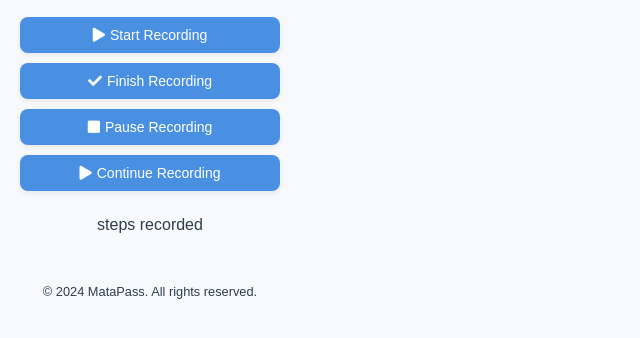
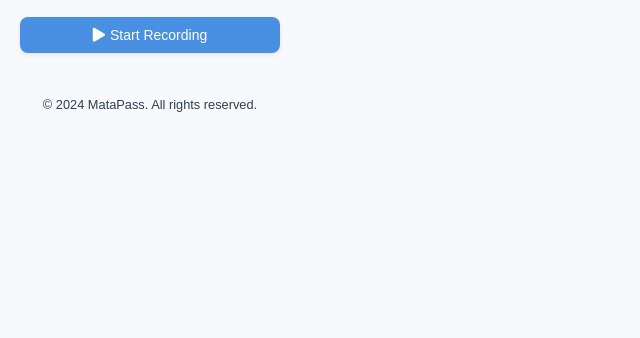
Before and after one commit to wavebreaker-lucas/guidegpt, a browser extension: page side_panel.html in a window 1280 px wide. Shown: the part 138-476 px from the top of the page, without its empty margins (0-640 px from the left). Drawn offline with Linux system fonts and the light colour scheme.

```diff
--- a/side_panel.html
+++ b/side_panel.html
@@ -15,13 +15,13 @@
   <main>
     <div id="controls">
       <button id="startRecording"><i class="fas fa-play"></i> Start Recording</button>
-      <button id="finishRecording"><i class="fas fa-check"></i> Finish Recording</button>
-      <button id="pauseRecording"><i class="fas fa-stop"></i> Pause Recording</button>
-      <button id="continueRecording"><i class="fas fa-play"></i> Continue Recording</button>
+      <button id="finishRecording" style="display: none;"><i class="fas fa-check"></i> Finish Recording</button>
+      <button id="pauseRecording" style="display: none;"><i class="fas fa-stop"></i> Pause Recording</button>
+      <button id="continueRecording" style="display: none;"><i class="fas fa-play"></i> Continue Recording</button>
     </div>
 
-    <div id="stepCounter">
-      <span id="currentStepCount"></span> steps recorded
+    <div id="stepCounter" style="display: none;">
+      <span id="currentStepCount">0</span> steps recorded
     </div>
 
     <div id="stepList"></div>
```
